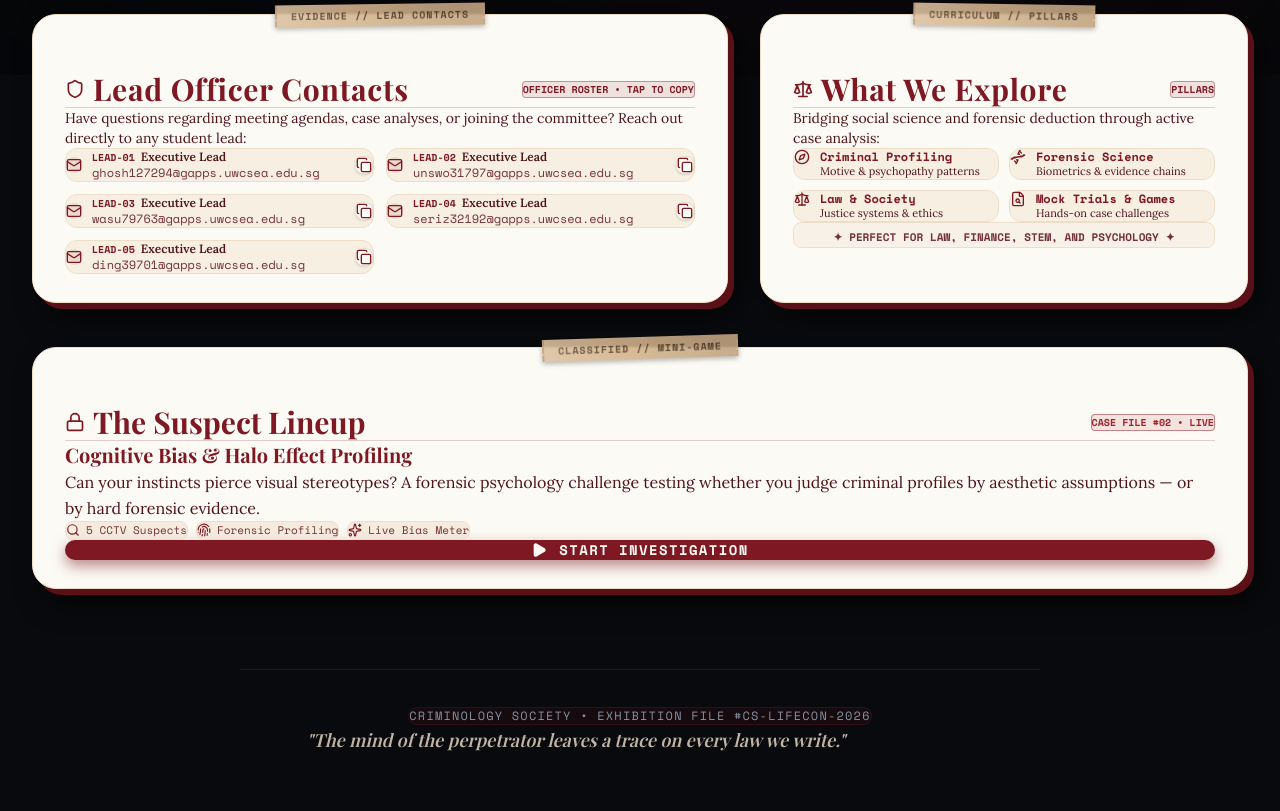
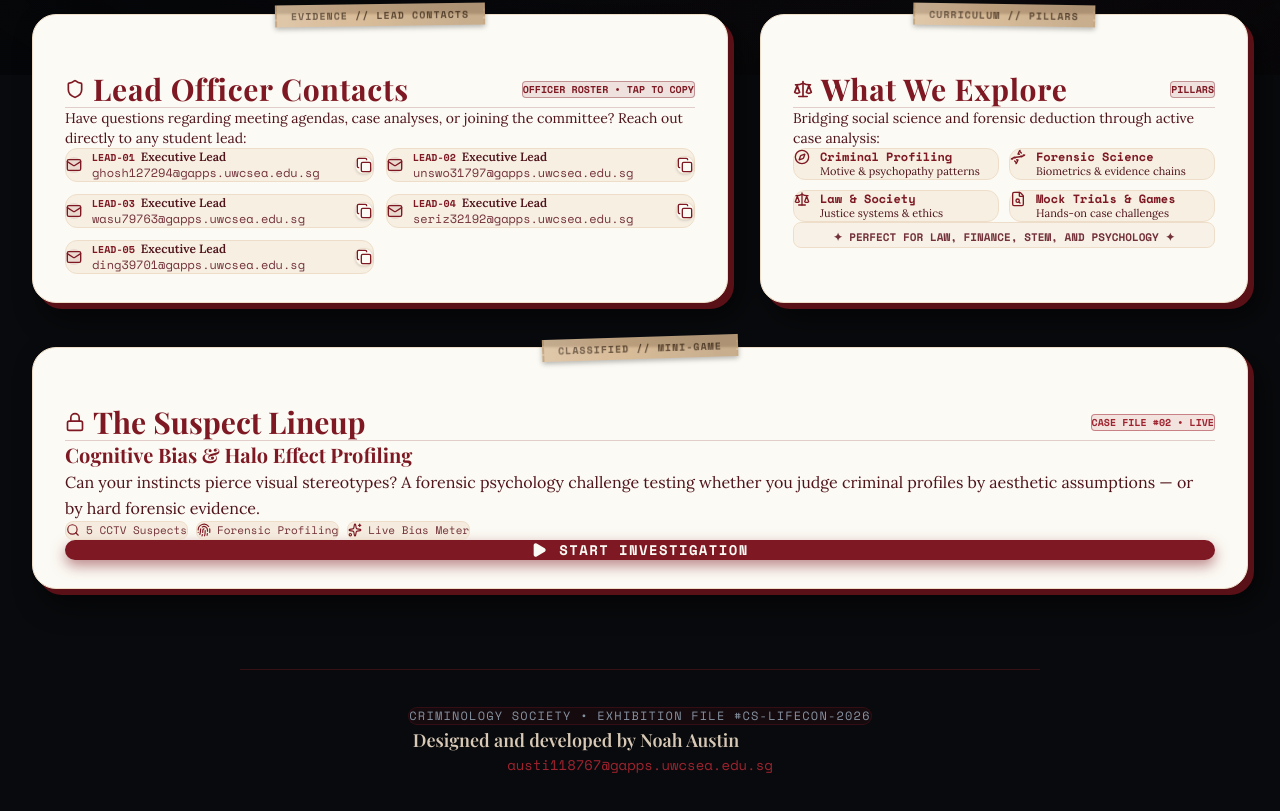
Before and after one commit to theredrangerd/criminology-society, a React (Vite) app: page / in a window 1280 px wide. Shown: the part 725-1536 px from the top of the page. Built offline with nearby package versions, Linux system fonts and the light colour scheme; a web font is replaced by a local one.

Commit message:
feat: update footer credits to Designed and developed by Noah Austin with contact email

```diff
--- a/src/App.tsx
+++ b/src/App.tsx
@@ -83,14 +83,22 @@ export const App: React.FC = () => {
         </motion.div>
 
         {/* Footer Dossier Stamp */}
-        <footer className="footer-dossier space-y-3">
+        <footer className="footer-dossier space-y-2 pb-8">
           <div className="inline-block px-4 py-1 rounded-full bg-[#7e1923]/10 border border-[#7e1923]/30 mb-1">
             <p className="font-mono text-xs text-[#8692a1] uppercase tracking-widest">
               CRIMINOLOGY SOCIETY • EXHIBITION FILE #CS-LIFECON-2026
             </p>
           </div>
-          <p className="font-editorial italic text-base sm:text-lg text-[#eedec9]/80 max-w-2xl mx-auto leading-relaxed">
-            "The mind of the perpetrator leaves a trace on every law we write."
+          <p className="font-editorial text-base sm:text-lg text-[#eedec9]/90 max-w-2xl mx-auto leading-relaxed">
+            Designed and developed by Noah Austin
+          </p>
+          <p className="font-mono text-xs sm:text-sm text-[#9e232f]">
+            <a
+              href="mailto:austi118767@gapps.uwcsea.edu.sg"
+              className="hover:text-[#eedec9] hover:underline transition-colors"
+            >
+              austi118767@gapps.uwcsea.edu.sg
+            </a>
           </p>
         </footer>
       </main>
```
